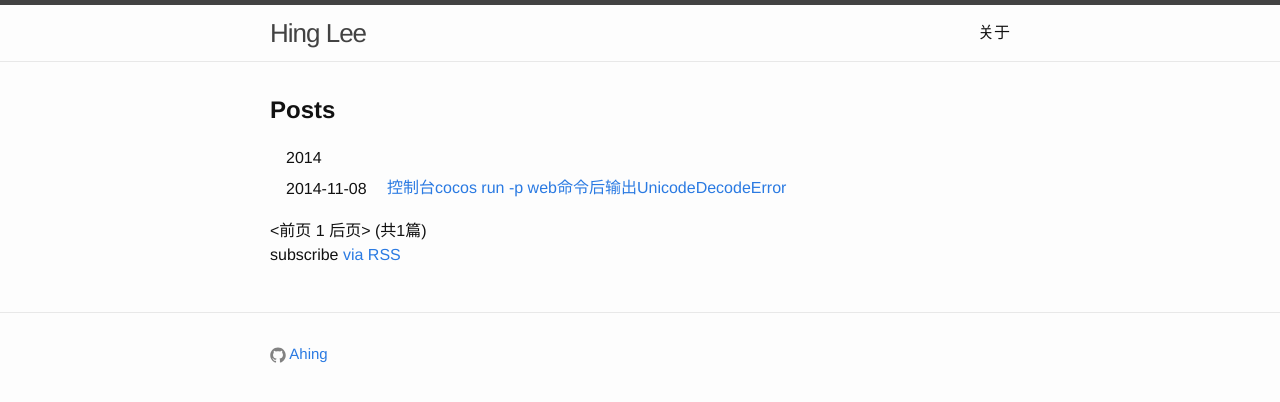
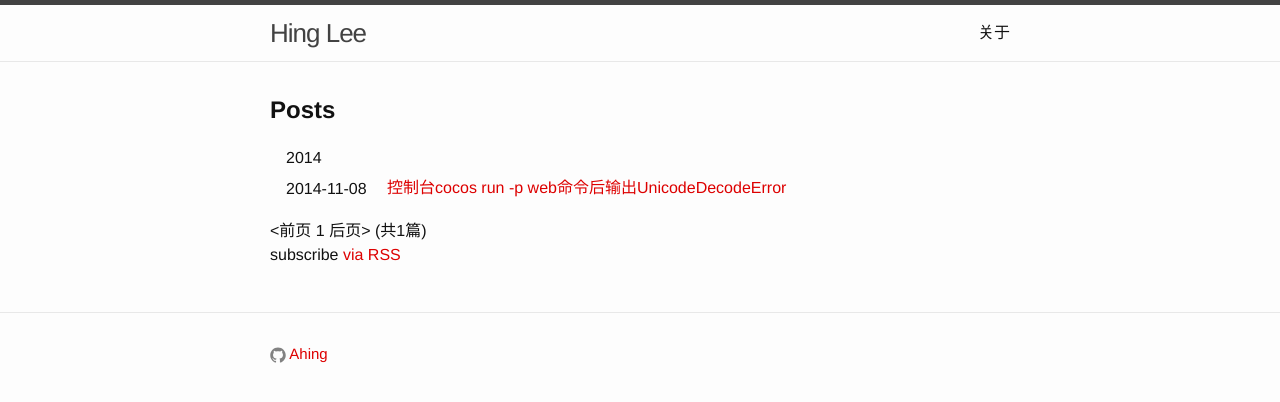
Before and after one commit to hongxingli9/hongxingli9.github.io, a Jekyll site: the page built from index.html, in a window 1280 px wide. Shown: the top 402 px of the page. Built offline with Jekyll 4.4.1, drawn with Linux system fonts in a browser that asks for light colours; the list of posts is cut into pages by our own code.

Commit message:
modify main.scss

```diff
--- a/css/main.scss
+++ b/css/main.scss
@@ -15,7 +15,7 @@ $spacing-unit:     30px;
 
 $text-color:       #111;
 $background-color: #fdfdfd;
-$brand-color:      #2a7ae2;
+$brand-color:      #dd0000;
 
 $grey-color:       #828282;
 $grey-color-light: lighten($grey-color, 40%);
```
